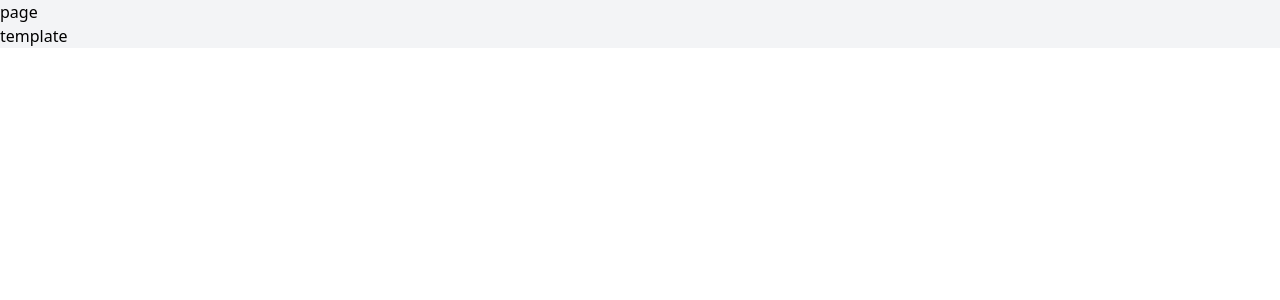
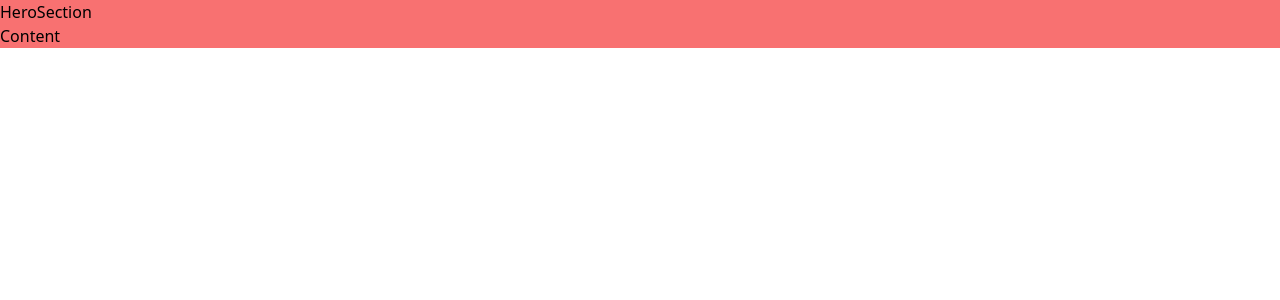
Before and after one commit to ranjeetgautam/Dejargon_Front_End, a Next.js app: page / in a window 1280 px wide. Shown: the top 300 px of the page. Built offline with nearby package versions, Linux system fonts and the light colour scheme.

Commit message:
added folders

```diff
--- a/src/app/(Authenticted)/page.js
+++ /dev/null
@@ -1,9 +0,0 @@
-"use client";
-
-import React from "react";
-
-const Page = () => {
-  return <div>page</div>;
-};
-
-export default Page;
--- a/src/app/(Authenticted)/template.js
+++ b/src/app/(Authenticted)/template.js
@@ -1,9 +1,5 @@
+const Template = () => {
+  return <div>template....</div>;
+};
 
-
-const Template = () => {
-  return (
-    <div>template</div>
-  )
-}
-
-export default Template
+export default Template;
--- /dev/null
+++ b/src/app/(FrontPage)/about-us/page.js
@@ -0,0 +1,9 @@
+"use client";
+
+import React from "react";
+
+function page() {
+  return <div>about</div>;
+}
+
+export default page;
--- /dev/null
+++ b/src/app/(FrontPage)/layout.js
@@ -0,0 +1,7 @@
+const FrontLayout = ({ children }) => {
+  return (
+    <div className="w-full h-full overflow-y-auto bg-gray-100">{children}</div>
+  );
+};
+
+export default FrontLayout;
--- /dev/null
+++ b/src/app/(FrontPage)/pricing/page.js
@@ -0,0 +1,9 @@
+"use client";
+
+import React from "react";
+
+function page() {
+  return <div>Princing</div>;
+}
+
+export default page;
--- /dev/null
+++ b/src/app/(FrontPage)/resources/page.js
@@ -0,0 +1,9 @@
+"use client";
+
+import React from "react";
+
+function page() {
+  return <div>Pricing</div>;
+}
+
+export default page;
--- a/src/app/layout.js
+++ b/src/app/layout.js
@@ -1,5 +1,4 @@
 import "./globals.css";
-
 
 export const metadata = {
   title: "Dejargon",
@@ -9,9 +8,7 @@ export const metadata = {
 export default function RootLayout({ children }) {
   return (
     <html lang="en">
-      <body>
-        {children}
-      </body>
+      <body>{children}</body>
     </html>
   );
 }
--- /dev/null
+++ b/src/app/page.js
@@ -0,0 +1,15 @@
+import Content from "@/components/FrontPage/Content";
+import HeroSection from "@/components/FrontPage/HeroSection";
+
+const Page = () => {
+  return (
+    <main className="bg-red-400">
+      <div>
+        <HeroSection />
+        <Content />
+      </div>
+    </main>
+  );
+};
+
+export default Page;
--- /dev/null
+++ b/src/components/FrontPage/Content.js
@@ -0,0 +1,7 @@
+"use client";
+
+function Content() {
+  return <div>Content</div>;
+}
+
+export default Content;
--- /dev/null
+++ b/src/components/FrontPage/HeroSection.js
@@ -0,0 +1,7 @@
+"use client";
+
+function HeroSection() {
+  return <div>HeroSection</div>;
+}
+
+export default HeroSection;
--- a/src/components/Header/header.js
+++ b/src/components/Header/header.js
@@ -3,7 +3,7 @@
 import React from "react";
 
 const Header = () => {
-  return <div>page</div>;
+  return <div>Header</div>;
 };
 
 export default Header;
```
